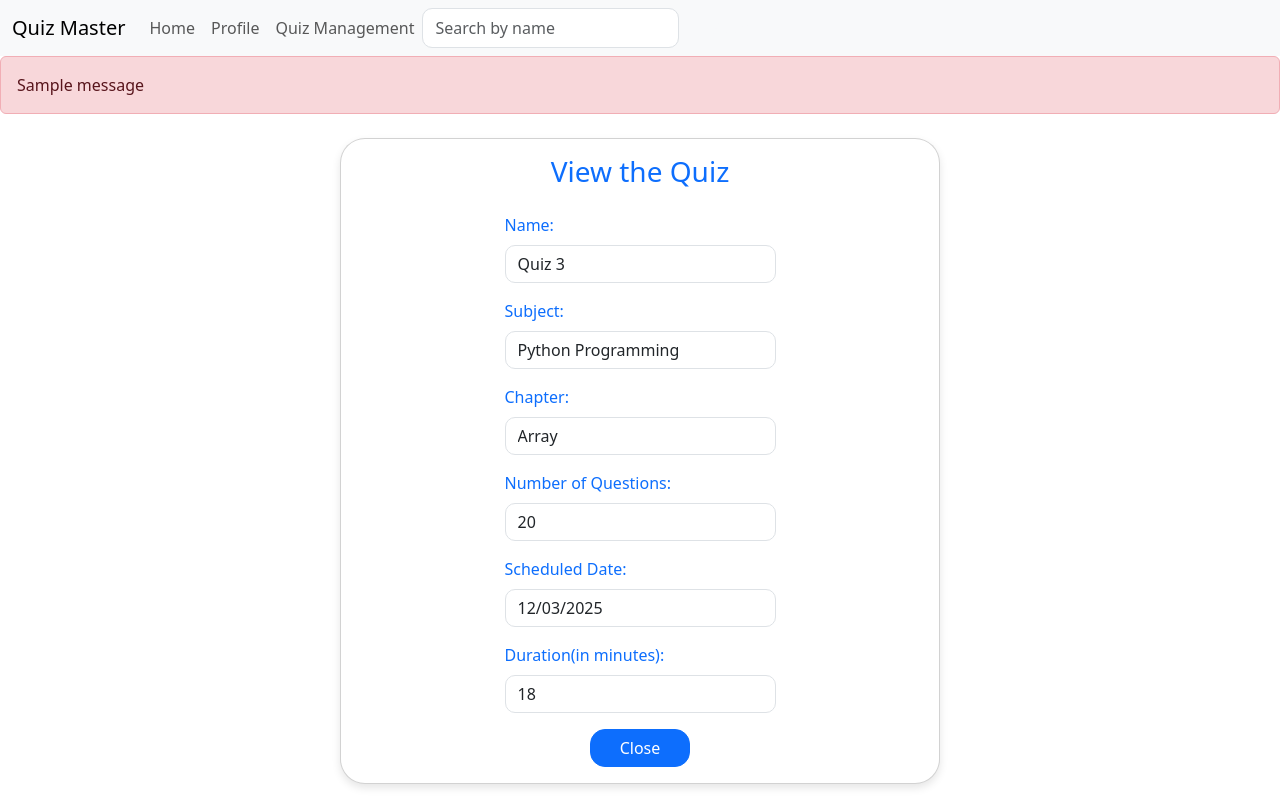
After one commit to 23f1000687/quiz-master-app, a Flask app: page /quiz/2/view in a window 1280 px wide. The commit adds this page. Run offline with Flask 3, Linux system fonts and the light colour scheme; a user stored in the database is signed in; tables that the repository leaves empty hold one stand-in row (values such as "Sample post"); one stand-in notice (Sample message) is shown.

Commit message:
Developed User dashboard with quiz attempt functionality and timer

```diff
--- a/routes.py
+++ b/routes.py
@@ -93,13 +93,6 @@ def admin_requried(func):
         return func(*args, **kwargs)
     return inner
 
-@app.route("/")
-@auth_requried
-def home():
-    user = User.query.get(session['user_id'])
-    if user.is_admin:
-        return redirect(url_for('admin'))
-    return render_template('index.html')
 
 @app.route("/profile")
 @auth_requried
@@ -149,6 +142,20 @@ def logout():
     session.pop('user_id')
     return redirect(url_for('login'))
 
+@app.route('/search')
+@auth_requried
+def search():
+    user = User.query.get(session['user_id'])
+    query = request.args.get('q', '')
+    source = request.args.get('source', 'admin')  # Default to 'admin' to avoid redirection issue
+
+    if source == 'admin':
+        subjects = Subject.query.filter(Subject.name.ilike(f"%{query}%")).all() if query else Subject.query.all()
+        return render_template('admin.html', subjects=subjects, user=user, source=source)
+    else:
+        quizzes = Quiz.query.filter(Quiz.name.ilike(f"%{query}%")).all() if query else Quiz.query.all()
+        return render_template('quiz.html', quizzes=quizzes, user=user, source=source)
+
 
 @app.route('/quiz')
 @auth_requried
@@ -186,7 +193,11 @@ def live_quiz(id):
 @app.route('/quiz/<int:id>/show')
 @auth_requried
 def show_quiz(id):
-    return 'Show quiz'
+    user = User.query.get(session['user_id'])
+    quiz = Quiz.query.get_or_404(id)
+    chapter = Chapter.query.get(quiz.chapter_id)
+    subject = Subject.query.get(chapter.subject_id)
+    return render_template('show_quiz_info.html', quiz=quiz, chapter=chapter, subject=subject, user=user)
 
 @app.route('/quiz/<int:id>/edit')
 @auth_requried
@@ -266,7 +277,7 @@ def edit_question(id, question_id):
 
     if request.method == 'POST':
         # Handle form submission and update question
-        question.name = request.form.get('question_name')
+        question.question_name = request.form.get('question_name')
         question.option1 = request.form.get('option1')
         question.option2 = request.form.get('option2')
         question.option3 = request.form.get('option3')
@@ -532,3 +543,28 @@ def create_quiz_post(chapter_id):
     db.session.commit()
     flash("Quiz created successfully")
     return redirect(url_for('admin'))
+
+
+# USER ROUTES
+@app.route('/quiz/<int:id>/view')
+@auth_requried
+def view_quiz(id):
+    user = User.query.get(session['user_id'])
+    quiz = Quiz.query.get_or_404(id)
+    chapter = Chapter.query.get(quiz.chapter_id)
+    subject = Subject.query.get(chapter.subject_id)
+    return render_template('view_quiz.html', quiz=quiz, chapter=chapter, subject=subject, user=user)
+
+@app.route('/quiz/<int:id>/start')
+@auth_requried
+def start_quiz(id):
+    user = User.query.get(session['user_id'])
+    quiz = Quiz.query.get_or_404(id)
+    return 'view quiz'
+
+@app.route("/")
+@auth_requried
+def home():
+    user = User.query.get(session['user_id'])
+    quizzes = Quiz.query.all()
+    return render_template('index.html', quizzes=quizzes, user=user)
--- /dev/null
+++ b/templates/flash_message.html
@@ -0,0 +1,15 @@
+{% with messages = get_flashed_messages() %}
+{% if messages %}
+    {% for message in messages %}
+    {% if 'success' in message|lower %}
+    <div class="alert alert-success" role="alert">
+        {{message}}
+    </div>
+    {% else %}
+    <div class="alert alert-danger" role="alert">
+        {{message}}
+    </div>
+    {% endif %}
+    {% endfor %}
+{% endif %}
+{% endwith %}
--- a/templates/layout.html
+++ b/templates/layout.html
@@ -22,16 +22,8 @@
 
 <body>
   {% include 'navbar.html' %}
+  {% include 'flash_message.html' %}
 
-  {% with messages = get_flashed_messages() %}
-  {% if messages %}
-  {% for message in messages %}
-  <div class="alert alert-danger" role="alert">
-    {{ message }}
-  </div>
-  {% endfor %}
-  {% endif %}
-  {% endwith %}
   <div class="container">
 
     {% block content %}
--- a/templates/navbar.html
+++ b/templates/navbar.html
@@ -17,6 +17,11 @@
         <li class="nav-item">
           <a class="nav-link" href="{{ url_for('quiz_management') }}">Quiz Management</a>
         </li>
+        <form class="d-flex" method="GET" action="{{ url_for('search') }}">
+          <input type="hidden" name="source" value="{{ 'admin' if request.endpoint == 'admin' else 'quiz' }}">
+          <input class="form-control me-2" type="search" placeholder="Search by name" name="q" value="{{ request.args.get('q', '') }}" aria-label="Search">
+          <button class="btn btn-outline-light" type="submit">Search</button>
+      </form>
         {% else %}
         <li class="nav-item">
           <a class="nav-link" href="{{ url_for('login') }}">login</a>
--- /dev/null
+++ b/templates/view_quiz.html
@@ -0,0 +1,78 @@
+{% extends 'layout.html' %}
+
+{% block style %}
+<style>
+    .card {
+        border-radius: 25px;
+        box-shadow: 0 4px 8px rgba(0,0,0,0.1);
+        max-width: 600px;
+        margin: 0 auto;
+    }
+
+    .form-label {
+        color: #0d6efd;
+        font-weight: 500;
+    }
+
+    .form-control {
+        border-radius: 10px;
+    }
+
+    .btn {
+        border-radius: 15px;
+        min-width: 100px;
+    }
+    </style>
+{% endblock %}
+
+{% block content %}
+
+<div class="container mt-4">
+    <div class="card">
+        <div class="card-body">
+            <h3 class="text-center text-primary mb-4">View the Quiz</h3>
+
+            <div class="row">
+                <div class="col-md-6 mx-auto">
+                    <div class="mb-3">
+                        <label class="form-label text-primary">Name:</label>
+                        <input type="text" class="form-control" value="{{ quiz.name }}" readonly>
+                    </div>
+
+                    <div class="mb-3">
+                        <label class="form-label text-primary">Subject:</label>
+                        <input type="text" class="form-control" value="{{ subject.name }}" readonly>
+                    </div>
+
+                    <div class="mb-3">
+                        <label class="form-label text-primary">Chapter:</label>
+                        <input type="text" class="form-control" value="{{ chapter.name }}" readonly>
+                    </div>
+
+                    <div class="mb-3">
+                        <label class="form-label text-primary">Number of Questions:</label>
+                        <input type="text" class="form-control" value="{{ quiz.no_of_question }}" readonly>
+                    </div>
+
+                    <div class="mb-3">
+                        <label class="form-label text-primary">Scheduled Date:</label>
+                        <input type="text" class="form-control" value="{{ quiz.date.strftime('%d/%m/%Y') }}" readonly>
+                    </div>
+
+                    <div class="mb-3">
+                        <label class="form-label text-primary">Duration(in minutes):</label>
+                        <input type="text" class="form-control" value="{{ quiz.time }}" readonly>
+                    </div>
+
+                    <div class="text-center">
+                        <a href="{{ url_for('home') }}" class="btn btn-primary px-4">Close</a>
+                    </div>
+                </div>
+            </div>
+        </div>
+    </div>
+</div>
+
+
+
+{% endblock %}
```
Also changed, not shown: templates/index.html (+83 -1 lines), templates/show_quiz_info.html (added, +53 -0 lines), instance/database.db, templates/start_quiz.html (added).
